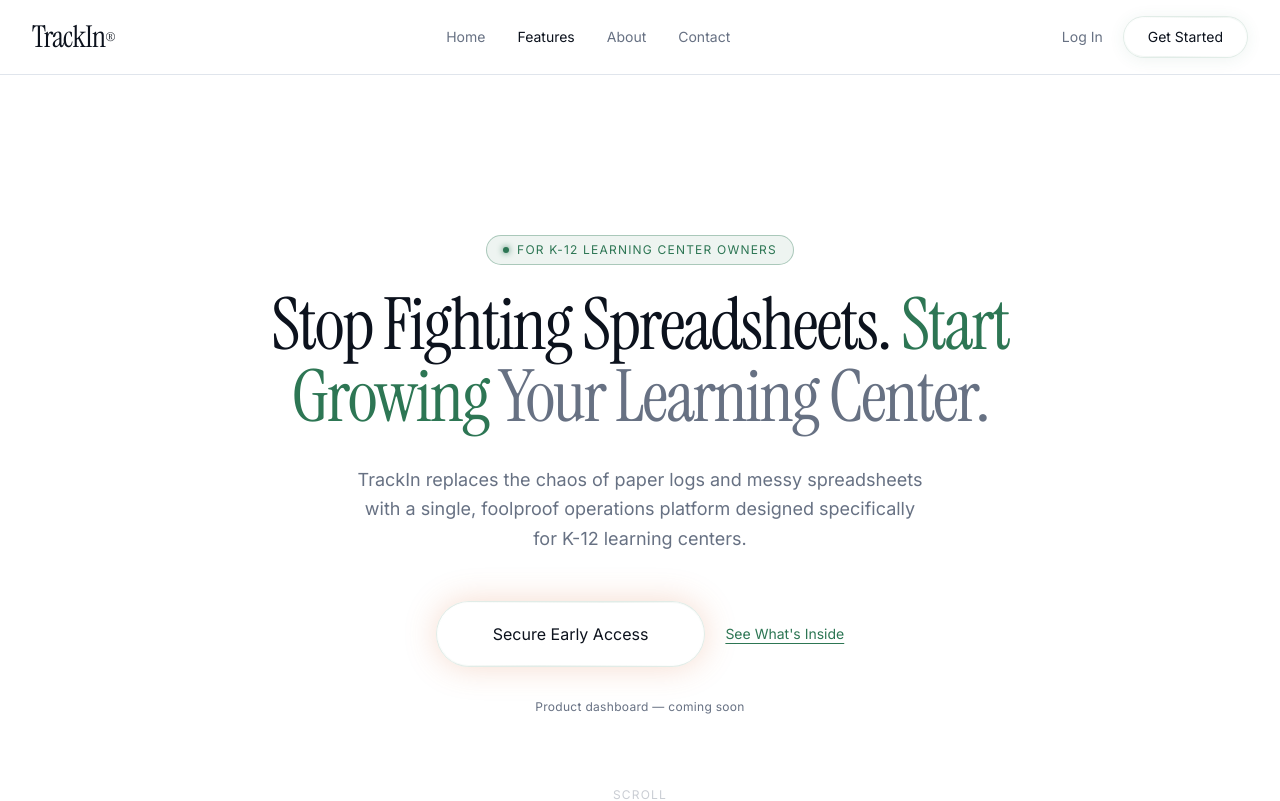
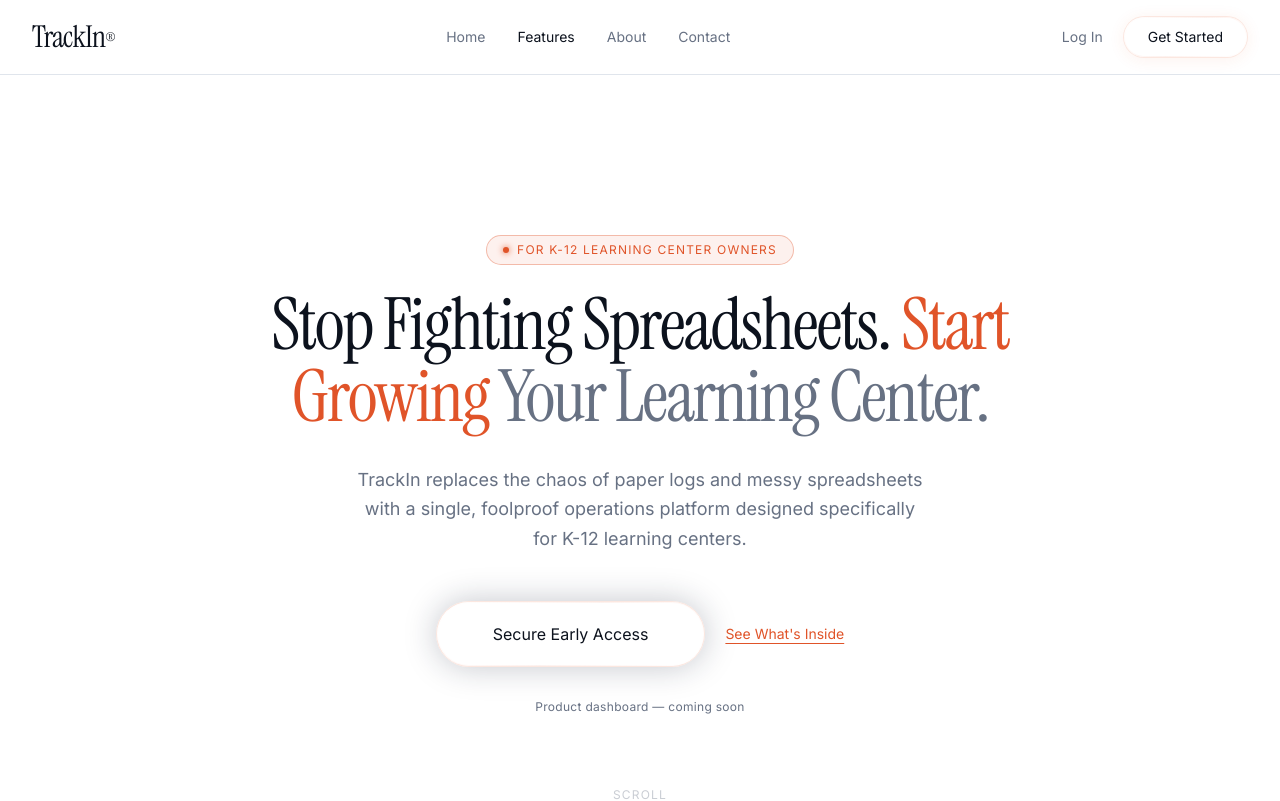
Before and after one commit to spithiya/trackin-landing, a Next.js app: page / in a window 1280 px wide. Shown: the top 801 px of the page. Built offline with nearby package versions, Linux system fonts and the light colour scheme.

Commit message:
Swap to Palette D (terracotta/orange + navy)

```diff
--- a/app/globals.css
+++ b/app/globals.css
@@ -13,15 +13,15 @@
 }
 
 :root {
-  /* Palette C — Forest Green + Sand */
+  /* Palette D — Terracotta/Orange + Navy */
   --background: hsl(0 0% 100%);
   --foreground: hsl(220 40% 8%);
   --muted-foreground: hsl(220 12% 46%);
-  --primary: hsl(152 45% 32%);
+  --primary: hsl(14 75% 52%);
   --primary-foreground: hsl(0 0% 100%);
   --secondary: hsl(214 32% 95%);
   --muted: hsl(214 32% 95%);
-  --accent: hsl(20 70% 55%);
+  --accent: hsl(220 40% 15%);
   --border: hsl(214 25% 88%);
   --input: hsl(214 25% 88%);
   --font-display: var(--font-instrument-serif, 'Instrument Serif', serif);
```
